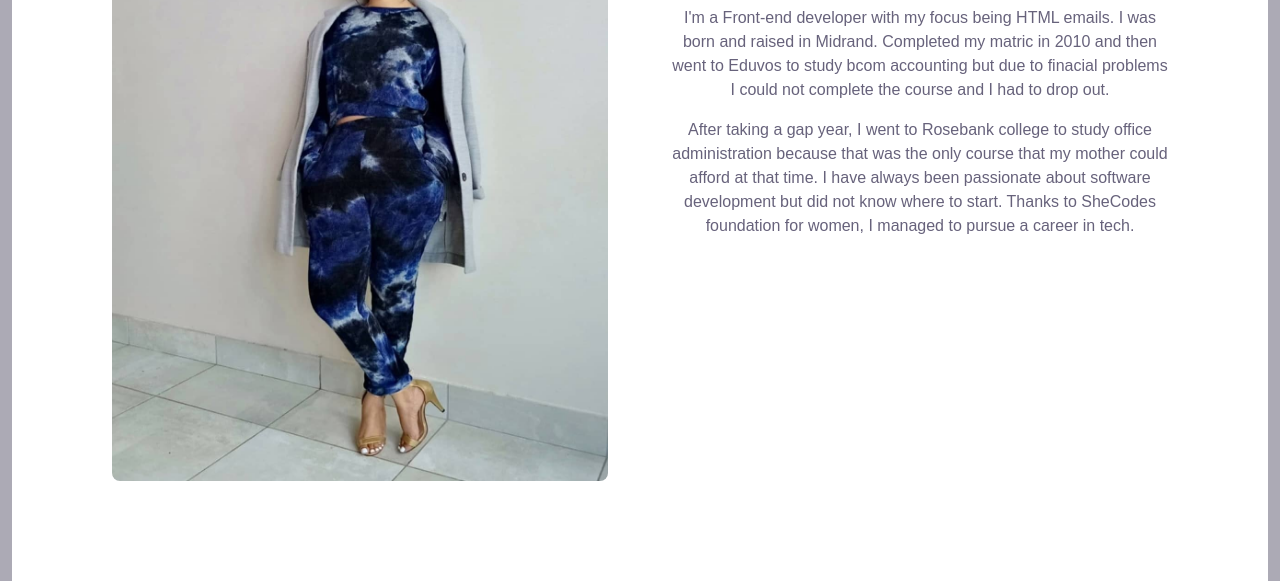
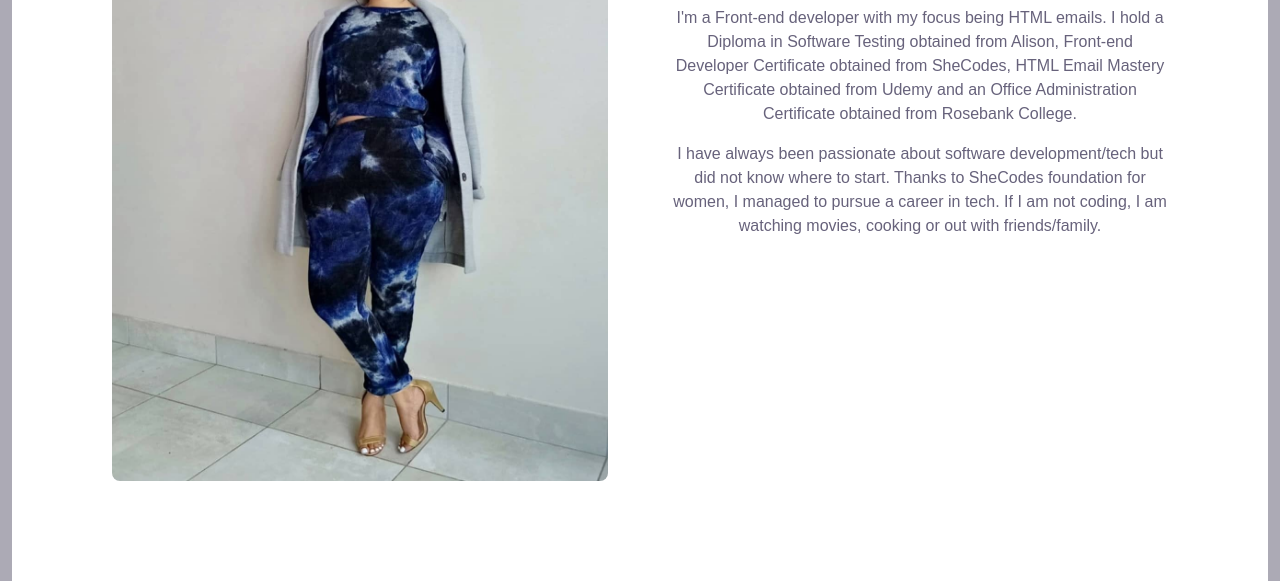
Before and after one commit to CathrineZA/Email-developer-portfolio, a plain HTML site: page about.html in a window 1280 px wide. Shown: the part 294-875 px from the top of the page. Drawn offline with nearby package versions, Linux system fonts and the light colour scheme.

Commit message:
updated about me info

```diff
--- a/about.html
+++ b/about.html
@@ -69,18 +69,17 @@
             <h2>About me</h2>
             <h3>Makoma Cathrine Sekhuto</h3>
             <p>
-              I'm a Front-end developer with my focus being HTML emails. I was
-              born and raised in Midrand. Completed my matric in 2010 and then
-              went to Eduvos to study bcom accounting but due to finacial
-              problems I could not complete the course and I had to drop out.
+              I'm a Front-end developer with my focus being HTML emails. I hold
+              a Diploma in Software Testing obtained from Alison, Front-end
+              Developer Certificate obtained from SheCodes, HTML Email Mastery
+              Certificate obtained from Udemy and an Office Administration
+              Certificate obtained from Rosebank College.
             </p>
             <p>
-              After taking a gap year, I went to Rosebank college to study
-              office administration because that was the only course that my
-              mother could afford at that time. I have always been passionate
-              about software development but did not know where to start. Thanks
-              to SheCodes foundation for women, I managed to pursue a career in
-              tech.
+              I have always been passionate about software development/tech but
+              did not know where to start. Thanks to SheCodes foundation for
+              women, I managed to pursue a career in tech. If I am not coding, I
+              am watching movies, cooking or out with friends/family.
             </p>
           </div>
         </section>
```
Also changed, not shown: index.html (+8 -9 lines).
